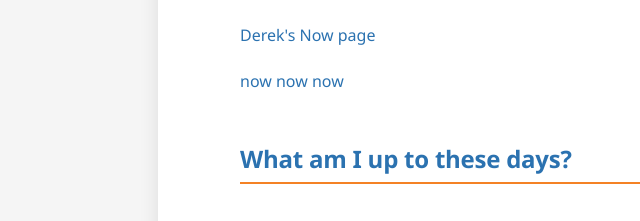
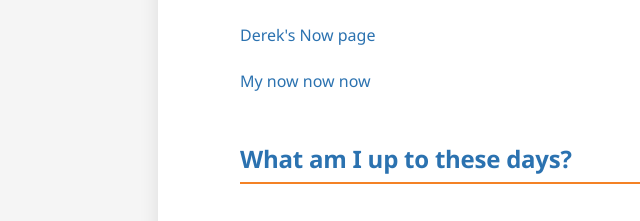
Before and after one commit to jnserna/jnserna.github.io, a website: page now.html in a window 1280 px wide. Shown: the part 266-487 px from the top of the page, 0-640 px from the left. Drawn offline with Linux system fonts and the light colour scheme.

Commit message:
Adding my now now now page
Adding my now now now page

```diff
--- a/now.html
+++ b/now.html
@@ -62,7 +62,7 @@
 
 
                 <p><a href="https://sive.rs/now" target="_blank">Derek's Now page</a></p>
-                <p><a href="https://nownownow.com/" target="_blank">now now now</a></p>
+                <p><a href="https://nownownow.com/p/9Xke" target="_blank">My now now now</a></p>
                 </div>
             </p>
 
```
